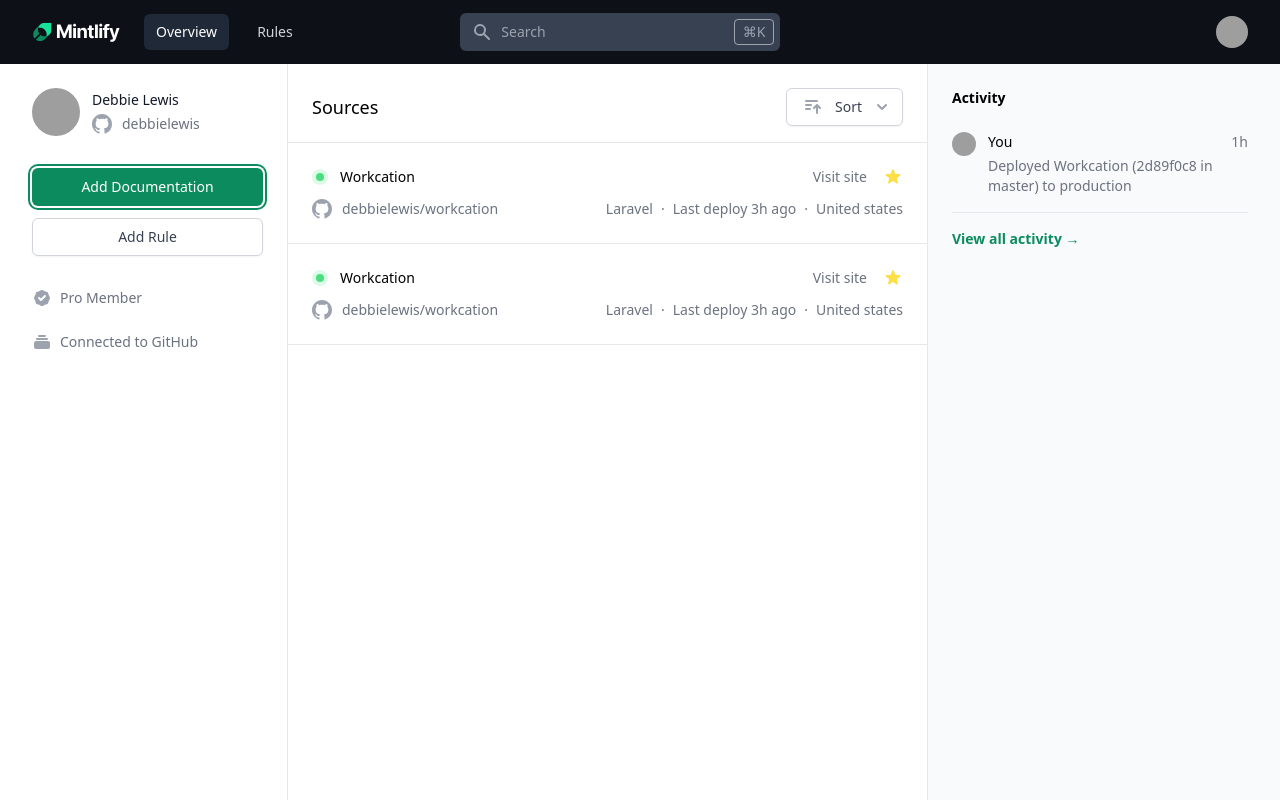
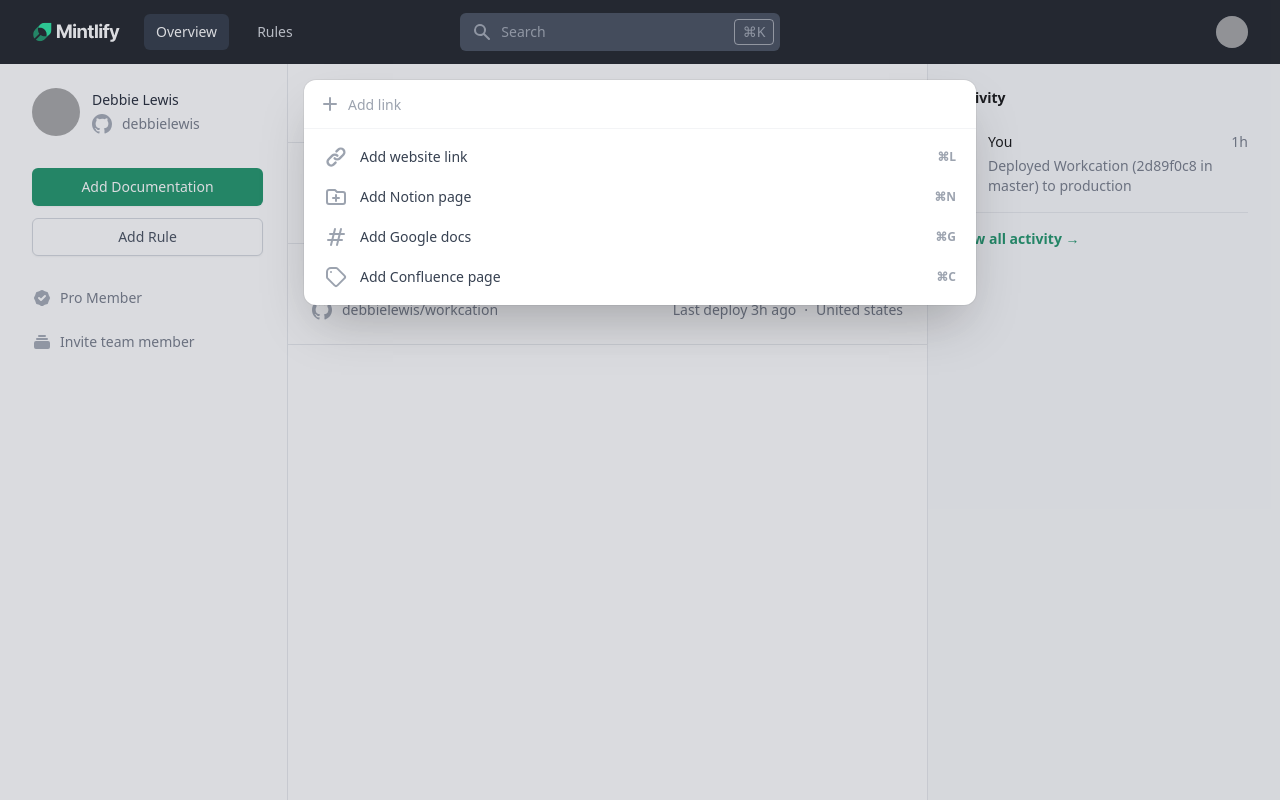
Before and after one commit to mintlify/connector, a Next.js app in the folder web/: page / in a window 1280 px wide. Both pictures are taken after a click on the button "Add Documentation". Built offline with nearby package versions, Linux system fonts and the light colour scheme; grey boxes are pictures that could not be loaded.

Commit message:
Add documentation parts

```diff
--- /dev/null
+++ b/web/pages/components/AddDocumentCommand.tsx
@@ -0,0 +1,119 @@
+import { Fragment, useState } from 'react'
+import { Combobox, Dialog, Transition } from '@headlessui/react'
+import { PlusIcon, LinkIcon } from '@heroicons/react/solid'
+import { FolderAddIcon, FolderIcon, HashtagIcon, TagIcon } from '@heroicons/react/outline'
+import { classNames } from '../helpers/functions'
+
+const quickActions = [
+  { name: 'Add website link', icon: LinkIcon, shortcut: 'L', url: '#' },
+  { name: 'Add Notion page', icon: FolderAddIcon, shortcut: 'N', url: '#' },
+  { name: 'Add Google docs', icon: HashtagIcon, shortcut: 'G', url: '#' },
+  { name: 'Add Confluence page', icon: TagIcon, shortcut: 'C', url: '#' },
+]
+
+type AddDocumentCommandProps = {
+  isOpen: boolean;
+  setIsOpen: (isOpen: boolean) => void,
+}
+
+export default function AddDocumentCommand({ isOpen, setIsOpen }: AddDocumentCommandProps) {
+  const [query, setQuery] = useState('');
+
+  return (
+    <Transition.Root show={isOpen} as={Fragment} afterLeave={() => setQuery('')} appear>
+      <Dialog as="div" className="relative z-10" onClose={setIsOpen}>
+        <Transition.Child
+          as={Fragment}
+          enter="ease-out duration-300"
+          enterFrom="opacity-0"
+          enterTo="opacity-100"
+          leave="ease-in duration-200"
+          leaveFrom="opacity-100"
+          leaveTo="opacity-0"
+        >
+          <div className="fixed inset-0 bg-gray-500 bg-opacity-25 transition-opacity" />
+        </Transition.Child>
+
+        <div className="fixed inset-0 z-10 overflow-y-auto p-4 sm:p-6 md:p-20">
+          <Transition.Child
+            as={Fragment}
+            enter="ease-out duration-300"
+            enterFrom="opacity-0 scale-95"
+            enterTo="opacity-100 scale-100"
+            leave="ease-in duration-200"
+            leaveFrom="opacity-100 scale-100"
+            leaveTo="opacity-0 scale-95"
+          >
+            <Dialog.Panel className="mx-auto max-w-2xl transform divide-y divide-gray-100 overflow-hidden rounded-xl bg-white shadow-2xl ring-1 ring-black ring-opacity-5 transition-all">
+              <Combobox onChange={(item) => {}} value={''}>
+                <div className="relative rounded-xl">
+                  <PlusIcon
+                    className="pointer-events-none absolute top-3.5 left-4 h-5 w-5 text-gray-400"
+                    aria-hidden="true"
+                  />
+                  <Combobox.Input
+                    className="h-12 w-full rounded-t-xl border-0 bg-transparent pl-11 pr-4 text-gray-800 placeholder-gray-400 sm:text-sm focus:outline-none"
+                    placeholder="Add link"
+                    onChange={(event) => setQuery(event.target.value)}
+                  />
+                </div>
+
+                {(query === '') && (
+                  <Combobox.Options static className="max-h-80 scroll-py-2 divide-y divide-gray-100 overflow-y-auto">
+                    {query === '' && (
+                      <li className="p-2">
+                        <h2 className="sr-only">Quick actions</h2>
+                        <ul className="text-sm text-gray-700">
+                          {quickActions.map((action) => (
+                            <Combobox.Option
+                              key={action.shortcut}
+                              value={action}
+                              className={({ active }) =>
+                                classNames(
+                                  'flex cursor-default select-none items-center rounded-md px-3 py-2',
+                                  active ? 'bg-primary text-white' : ''
+                                )
+                              }
+                            >
+                              {({ active }) => (
+                                <>
+                                  <action.icon
+                                    className={classNames('h-6 w-6 flex-none', active ? 'text-white' : 'text-gray-400')}
+                                    aria-hidden="true"
+                                  />
+                                  <span className="ml-3 flex-auto truncate">{action.name}</span>
+                                  <span
+                                    className={classNames(
+                                      'ml-3 flex-none text-xs font-semibold',
+                                      active ? 'text-indigo-100' : 'text-gray-400'
+                                    )}
+                                  >
+                                    <kbd className="font-sans">⌘</kbd>
+                                    <kbd className="font-sans">{action.shortcut}</kbd>
+                                  </span>
+                                </>
+                              )}
+                            </Combobox.Option>
+                          ))}
+                        </ul>
+                      </li>
+                    )}
+                  </Combobox.Options>
+                )}
+
+                {query !== '' &&  (
+                  <div className="py-14 px-6 text-center sm:px-14">
+                    <FolderIcon className="mx-auto h-6 w-6 text-gray-400" aria-hidden="true" />
+                    <p className="mt-4 text-sm text-gray-900">
+                      We couldn&apos;t find any projects with that term. Please try again.
+                    </p>
+                  </div>
+                )}
+              </Combobox>
+            </Dialog.Panel>
+          </Transition.Child>
+        </div>
+      </Dialog>
+    </Transition.Root>
+  )
+}
--- a/web/pages/components/Sidebar.tsx
+++ b/web/pages/components/Sidebar.tsx
@@ -2,9 +2,17 @@
   BadgeCheckIcon,
   CollectionIcon,
 } from '@heroicons/react/solid'
+import { useState } from 'react'
+import AddDocumentCommand from './AddDocumentCommand'
 
 export default function Sidebar() {
+  const [isOpen, setIsOpen] = useState(false);
   return (
+    <>
+    <AddDocumentCommand
+      isOpen={isOpen}
+      setIsOpen={setIsOpen}
+    />
     <div className="xl:flex-shrink-0 xl:w-64 xl:border-r xl:border-gray-200 bg-white">
       <div className="pl-4 pr-6 py-6 sm:pl-6 lg:pl-8 xl:pl-0">
         <div className="flex items-center justify-between">
@@ -45,6 +53,7 @@
                 <button
                   type="button"
                   className="inline-flex items-center justify-center px-4 py-2 border border-transparent shadow-sm text-sm font-medium rounded-md text-white bg-primary hover:bg-hover focus:outline-none focus:ring-2 focus:ring-offset-2 focus:ring-primary xl:w-full"
+                  onClick={() => setIsOpen(true)}
                 >
                   Add Documentation
                 </button>
@@ -64,12 +73,13 @@
               </div>
               <div className="flex items-center space-x-2">
                 <CollectionIcon className="h-5 w-5 text-gray-400" aria-hidden="true" />
-                <span className="text-sm text-gray-500 font-medium">Connected to GitHub</span>
+                <span className="text-sm text-gray-500 font-medium">Invite team member</span>
               </div>
             </div>
           </div>
         </div>
       </div>
     </div>
+    </>
   )
 }
--- a/web/pages/index.tsx
+++ b/web/pages/index.tsx
@@ -16,7 +16,6 @@
     siteHref: '#',
     repoHref: '#',
     repo: 'debbielewis/workcation',
-    tech: 'Laravel',
     lastDeploy: '3h ago',
     location: 'United states',
     starred: true,
@@ -28,7 +27,6 @@
     siteHref: '#',
     repoHref: '#',
     repo: 'debbielewis/workcation',
-    tech: 'Laravel',
     lastDeploy: '3h ago',
     location: 'United states',
     starred: true,
@@ -190,8 +188,6 @@
                       </button>
                     </p>
                     <p className="flex text-gray-500 text-sm space-x-2">
-                      <span>{project.tech}</span>
-                      <span aria-hidden="true">&middot;</span>
                       <span>Last deploy {project.lastDeploy}</span>
                       <span aria-hidden="true">&middot;</span>
                       <span>{project.location}</span>
```
